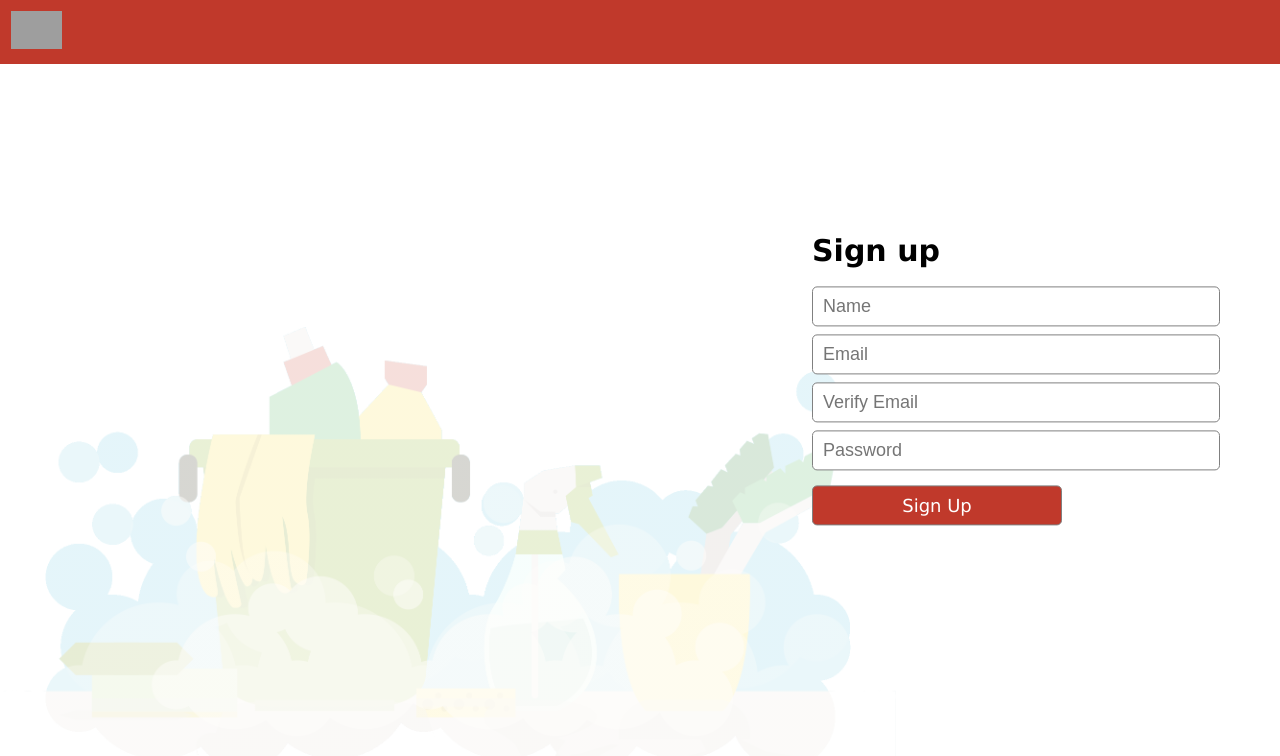
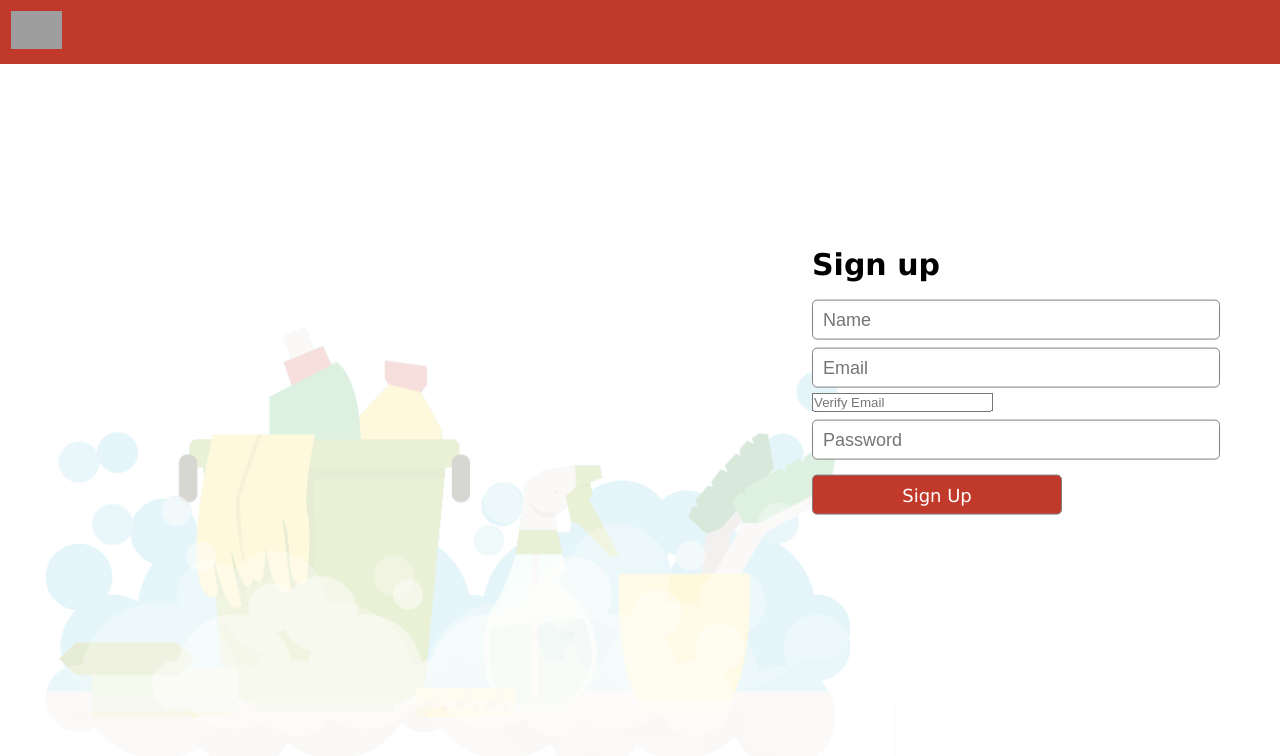
Before and after one commit to asobl97/Chorsey, a React app: page / in a window 1280 px wide. Shown: the top 756 px of the page. Built offline with nearby package versions, Linux system fonts and the light colour scheme; grey boxes are pictures that could not be loaded; the HTML template or start-up script is replaced by a standard one.

Commit message:
signup form syntax

```diff
--- a/src/SignUpForm.js
+++ b/src/SignUpForm.js
@@ -12,18 +12,20 @@ class SignUpForm extends React.Component {
 
     render() {
         return (
+            <div>
                 <form className="signUpForm" onSubmit={this.handleSubmit}>
                     <div className="tagline1">Sign up</div>
                     <input type="text" id="signUpNameBox" name="name" placeholder="Name" onChange={this.handleInputChange} value={this.state.name} />
                     <br />
-                <input type="text" id="signUpEmailBox" name="email" placeholder="Email" onChange={this.handleInputChange} value={this.state.email} />
+                    <input type="mail" id="signUpEmailBox" name="email" placeholder="Email" onChange={this.handleInputChange} value={this.state.email} />
                     <br />
-                <input type="text" id="signUpEmailBox" name="email" placeholder="Verify Email" />
+                    <input type="mail" id="signUpEmailVer" name="verify email" placeholder="Verify Email" />
                     <br />
-                <input type="text" id="signUpPasswordBox" name="password" placeholder="Password" onChange={this.handleInputChange} value={this.state.password} />
+                    <input type="password" id="signUpPasswordBox" name="password" placeholder="Password" onChange={this.handleInputChange} value={this.state.password} />
                     <br />
                     <input type="submit" className="btn1" value="Sign Up" />
                  </form>
+             </div>
         );
     }
 
```
Lines whose indentation alone changed are shown as unchanged.
